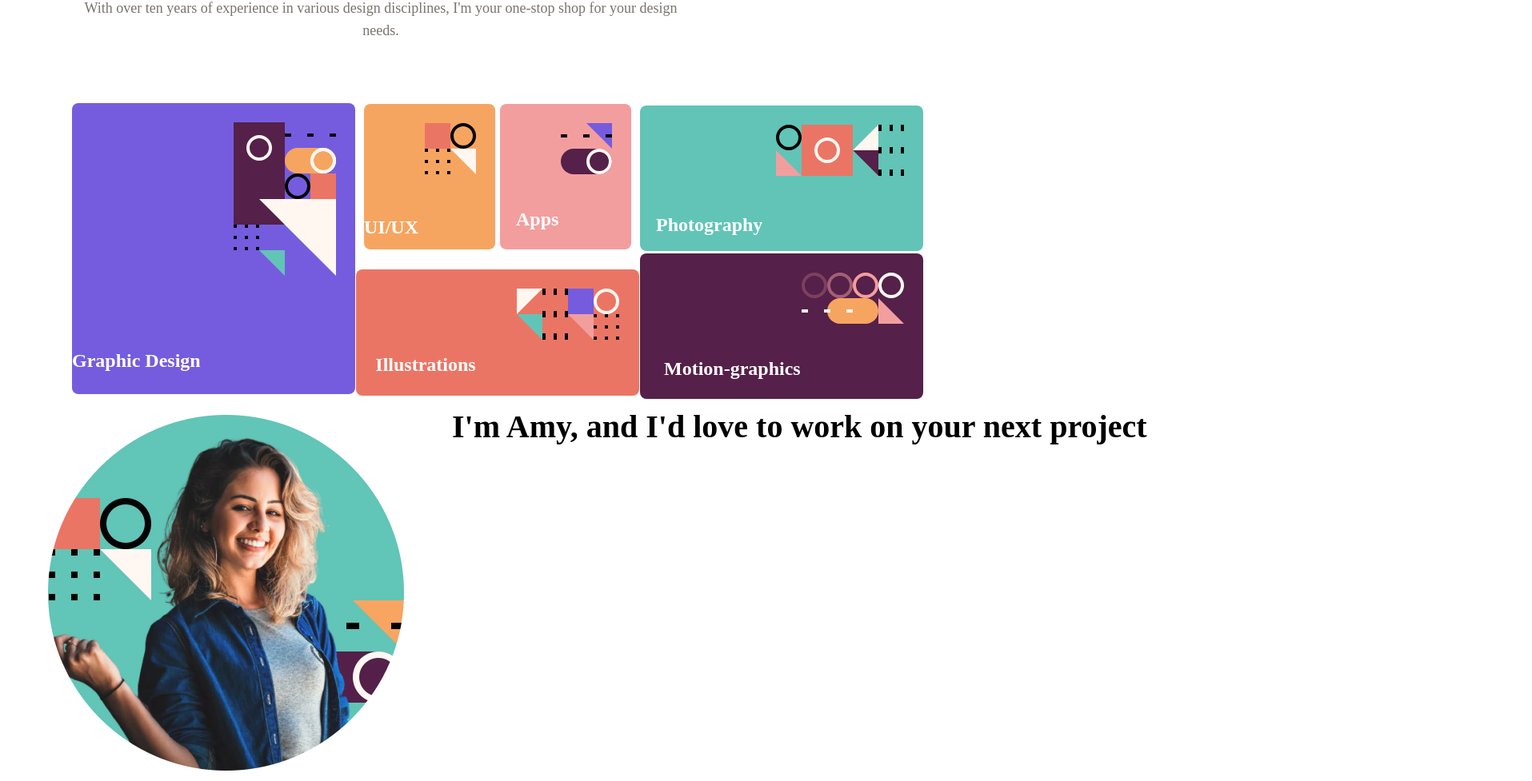
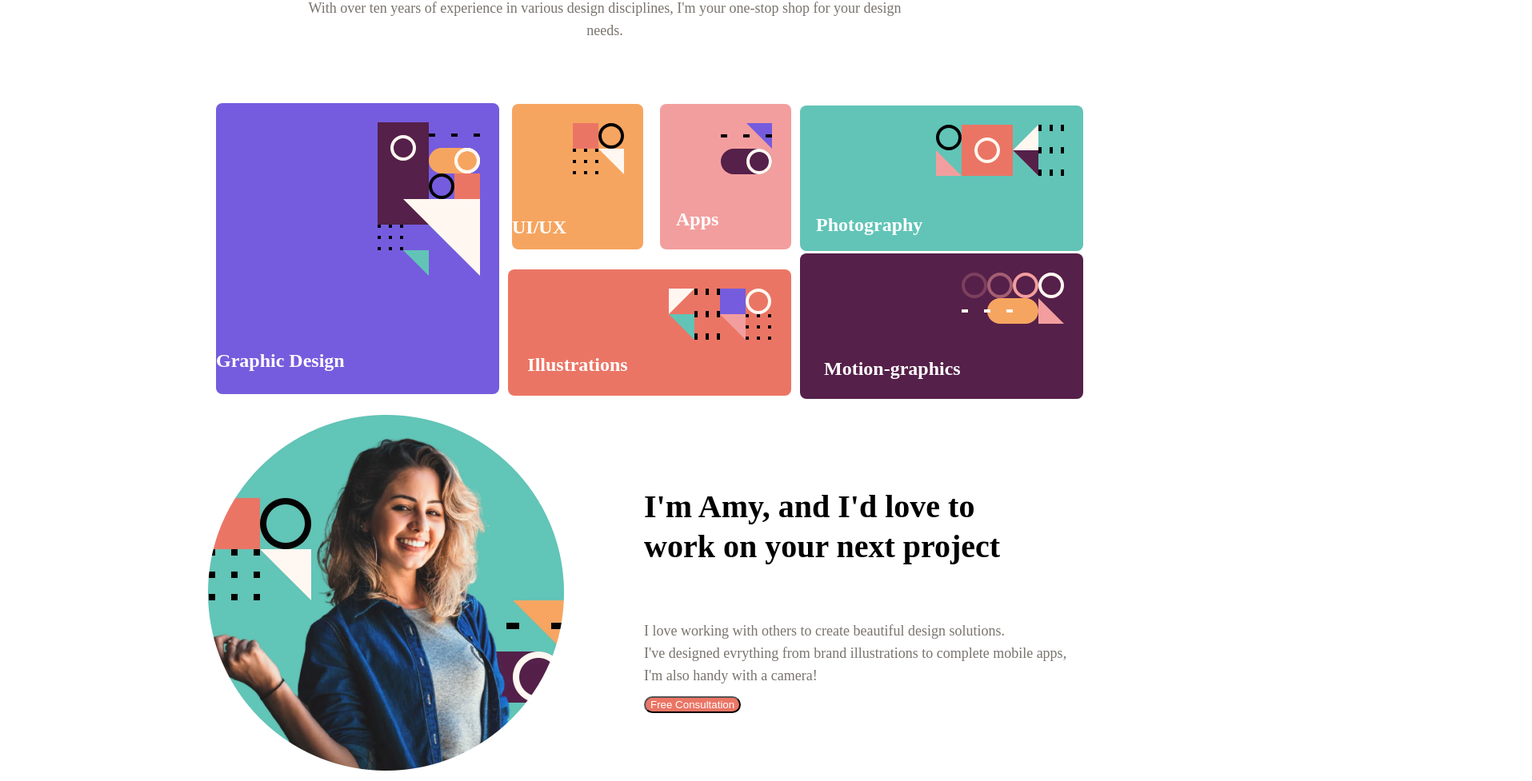
Before and after one commit to Devin-Jackson314/single-page-design-portfolio, an Angular app in the folder LandingPage/: page / in a window 1280 px wide. Shown: the part 275-1252 px from the top of the page at 80% size, 1915 px wide, since content can reach past the window. Built offline with nearby package versions, Linux system fonts and the light colour scheme.

Commit message:
working at 1400px

```diff
--- a/LandingPage/src/app/amy/amy.component.css
+++ b/LandingPage/src/app/amy/amy.component.css
@@ -4,7 +4,7 @@
         position: relative;
         width: 445px;
         height: 445px;
-        left: 60px;
+        left: 260px;
         top: -690px;
     }
 
@@ -25,14 +25,32 @@
         line-height: 50px;
 
         height: 100px;
-        left: 400px;
+        left: 640px;
 
-        top: -350px;
+        top: -250px;
     }
 
     p{
+        position: relative;
+        font-family: 'Plus Jakarta Sans';
+            font-style: normal;
+            font-weight: 500;
+            font-size: 18px;
+            line-height: 28px;
+            height: 84px;
+            color: #7A746E;
+            top: -200px;
+            left: 640px;
 
+    }
 
+    button{
+        position: relative;
+        background: #EB7565;
+            border-radius: 28px;
+            color: white;
+            left: 640px;
+            top: -200px;
     }
 }
 
--- a/LandingPage/src/app/amy/amy.component.html
+++ b/LandingPage/src/app/amy/amy.component.html
@@ -4,7 +4,9 @@
 <div>
 
 
-<h2>I'm Amy, and I'd love to work on your next project</h2>
+<h2>I'm Amy, and I'd love to
+    <br>
+    work on your next project</h2>
 
 <p>I love working with others to create beautiful design solutions.
     <br>
--- a/LandingPage/src/app/appscard/appscard.component.css
+++ b/LandingPage/src/app/appscard/appscard.component.css
@@ -5,7 +5,7 @@
         position: relative;
             width: 164px;
             height: 182px;
-            left: 625px;
+            left: 825px;
             top: -375px;
 
             background: #F39E9E;
--- a/LandingPage/src/app/design-solution/design-solution.component.css
+++ b/LandingPage/src/app/design-solution/design-solution.component.css
@@ -16,7 +16,7 @@
         line-height: 71px;
         text-align: center;
         color: #030303;
-        left: 0%;
+        left: 290px;
     }
 
     p {
@@ -29,7 +29,7 @@
         line-height: 28px;
         text-align: center;
         color: #7A746E;
-        right: 0px;
+        left: 280px;
 
 
     }
@@ -59,7 +59,7 @@
         text-align: center;
         color: #030303;
 
-        top: -95px;
+        top: -50px;
     }
 
     p{
@@ -77,7 +77,7 @@
         text-align: center;
         color: #7A746E;
 
-        top: -80px;
+        top: -30px;
 
 
     }
--- a/LandingPage/src/app/graphic-design/graphic-design.component.css
+++ b/LandingPage/src/app/graphic-design/graphic-design.component.css
@@ -7,7 +7,7 @@
         position: relative;
         width: 354px;
         height: 364px;
-        left: 90px;
+        left: 270px;
         top: 170px;
         background: #755CDE;
         border-radius: 8px;
--- a/LandingPage/src/app/header1-component/header-component.component.css
+++ b/LandingPage/src/app/header1-component/header-component.component.css
@@ -8,7 +8,7 @@
 
         width: 1111px;
         height: 64px;
-        left: 100px;
+        left: 400px;
         top: 34px;
     }
 
--- a/LandingPage/src/app/illustrations/illustrations.component.css
+++ b/LandingPage/src/app/illustrations/illustrations.component.css
@@ -5,7 +5,7 @@
         position: relative;
             width: 354px;
             height: 158px;
-            left: 445px;
+            left: 635px;
             top: -350px;
             background: #EB7565;
             border-radius: 8px;
--- a/LandingPage/src/app/motion-graphics/motion-graphics.component.css
+++ b/LandingPage/src/app/motion-graphics/motion-graphics.component.css
@@ -5,7 +5,7 @@
         position: relative;
             width: 354px;
             height: 182px;
-            left: 800px;
+            left: 1000px;
             top: -710px;
             background: #552049;
                 border-radius: 8px;
--- a/LandingPage/src/app/photography/photography.component.css
+++ b/LandingPage/src/app/photography/photography.component.css
@@ -5,7 +5,7 @@
         position: relative;
         width: 354px;
         height: 182px;
-        left: 800px;
+        left: 1000px;
         top: -713px;
         background: #61C4B7;
             border-radius: 8px;
--- a/LandingPage/src/app/ui-ux/ui-ux.component.css
+++ b/LandingPage/src/app/ui-ux/ui-ux.component.css
@@ -5,7 +5,7 @@
         position:relative;
             width: 164px;
             height: 182px;
-            left: 455px;
+            left: 640px;
             top: -193px;
             background: #F6A560;
                 border-radius: 8px;
```
